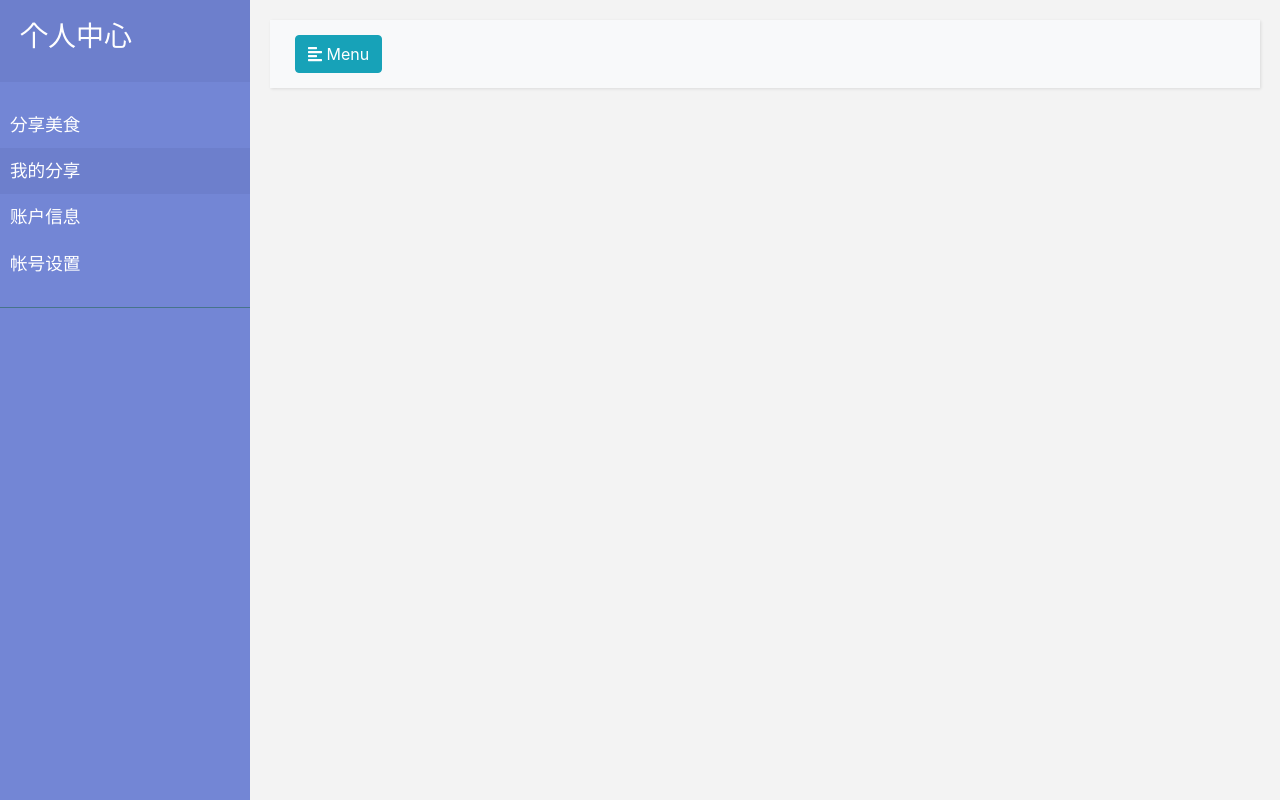
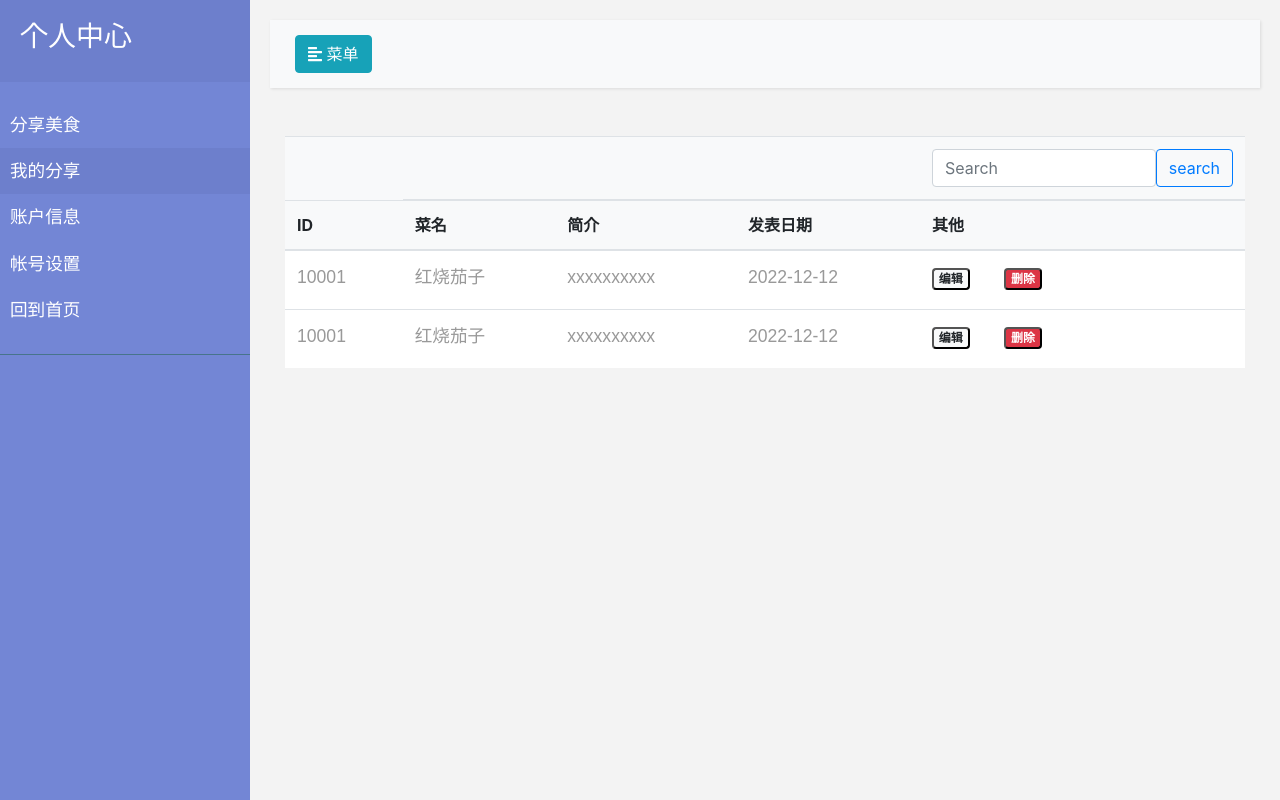
Before and after one commit to ylighgh/ChiKeXIng, a Flask app: page /user/userRecipe in a window 1280 px wide. Run offline with Flask 2, Linux system fonts and the light colour scheme; some libraries are stand-ins or nearby versions.

Commit message:
update userSetting.html userInfo.html

```diff
--- a/templates/userRecipe.html
+++ b/templates/userRecipe.html
@@ -1,7 +1,7 @@
 {% extends "userbase.html" %}
 
 {% block title %}
-个人中心
+  个人中心
 {% endblock %}
 
 {% block head %}
@@ -10,9 +10,83 @@
   </style>
 {% endblock %}
 {% block userRecipe %}
-active
+  active
 {% endblock %}
 
 {% block body %}
-
+  <div class="container">
+    <table class="table align-middle mt-5 bg-white">
+      <thead class="bg-light">
+      <tr>
+        <td></td>
+        <th></th>
+        <th></th>
+        <th></th>
+        <th>
+          <div class="input-group">
+            <input style="width: 100px" type="search" class="form-control rounded" placeholder="Search"
+                   aria-label="Search"
+                   aria-describedby="search-addon"/>
+            <button type="button" class="btn btn-outline-primary">search</button>
+          </div>
+        </th>
+      </tr>
+      <tr>
+        <th>ID</th>
+        <th>菜名</th>
+        <th>简介</th>
+        <th>发表日期</th>
+        <th>其他</th>
+      </tr>
+      </thead>
+      <tbody>
+      <tr>
+        <td>
+          <div class="d-flex align-items-center">
+            <div class="ms-3">
+              <p class="fw-bold mb-1">10001</p>
+            </div>
+          </div>
+        </td>
+        <td>
+          <p class="fw-normal mb-1">红烧茄子</p>
+        </td>
+        <td>
+          <p class="fw-normal mb-1">xxxxxxxxxx</p>
+        </td>
+        <td>
+          <p class="fw-normal mb-1">2022-12-12</p>
+        </td>
+        <td>
+          <button type="button" class="badge badge-light rounded-pill" style="margin-right:30px;margin-top: 5px">编辑
+          </button>
+          <button type="button" class="badge badge-danger rounded-pill" style="margin-top: 5px">删除</button>
+        </td>
+      </tr>
+      <tr>
+        <td>
+          <div class="d-flex align-items-center">
+            <div class="ms-3">
+              <p class="fw-bold mb-1">10001</p>
+            </div>
+          </div>
+        </td>
+        <td>
+          <p class="fw-normal mb-1">红烧茄子</p>
+        </td>
+        <td>
+          <p class="fw-normal mb-1">xxxxxxxxxx</p>
+        </td>
+        <td>
+          <p class="fw-normal mb-1">2022-12-12</p>
+        </td>
+        <td>
+          <button type="button" class="badge badge-light rounded-pill" style="margin-right:30px;margin-top: 5px">编辑
+          </button>
+          <button type="button" class="badge badge-danger rounded-pill" style="margin-top: 5px">删除</button>
+        </td>
+      </tr>
+      </tbody>
+    </table>
+  </div>
 {% endblock %}
--- a/templates/userbase.html
+++ b/templates/userbase.html
@@ -43,6 +43,9 @@
       <li class=" {% block userSetting %}{% endblock %}">
         <a href="{{ url_for('user.userSetting') }}" aria-expanded="false">帐号设置</a>
       </li>
+      <li class=" ">
+        <a href="{{ url_for('ckx.index') }}" aria-expanded="false">回到首页</a>
+      </li>
     </ul>
 
 
@@ -56,14 +59,13 @@
 
         <button type="button" id="sidebarCollapse" class="btn btn-info">
           <i class="fas fa-align-left"></i>
-          <span>Menu</span>
+          <span>菜单</span>
         </button>
         <button class="btn btn-dark d-inline-block d-lg-none ml-auto" type="button"
                 data-target="#navbarSupportedContent" aria-controls="navbarSupportedContent" aria-expanded="false"
                 aria-label="Toggle navigation">
           <i class="fas fa-align-justify"></i>
         </button>
-
         <div class="collapse navbar-collapse" id="navbarSupportedContent">
         </div>
       </div>
```
Also changed, not shown: templates/userInfo.html (+27 -28 lines), templates/userSetting.html (+16 -47 lines).
